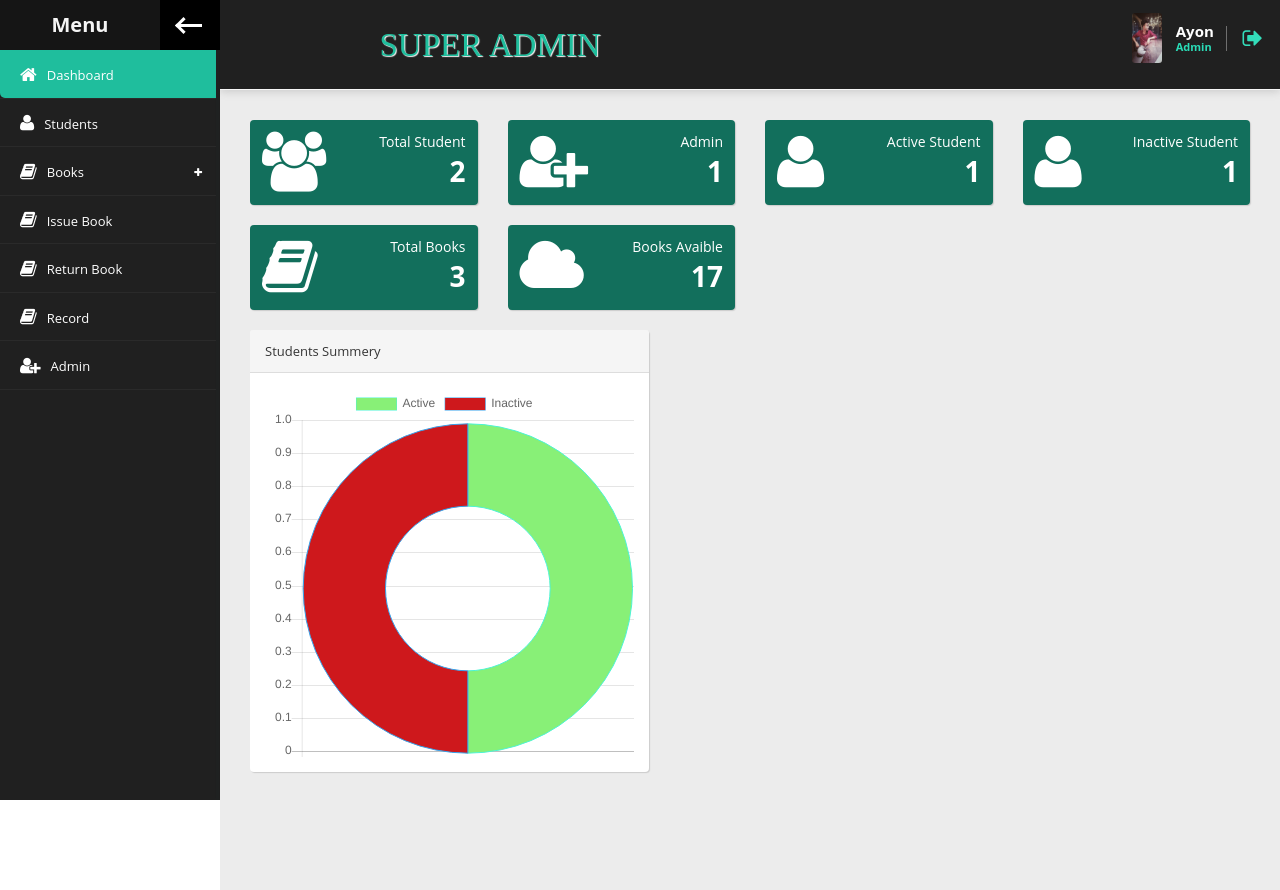
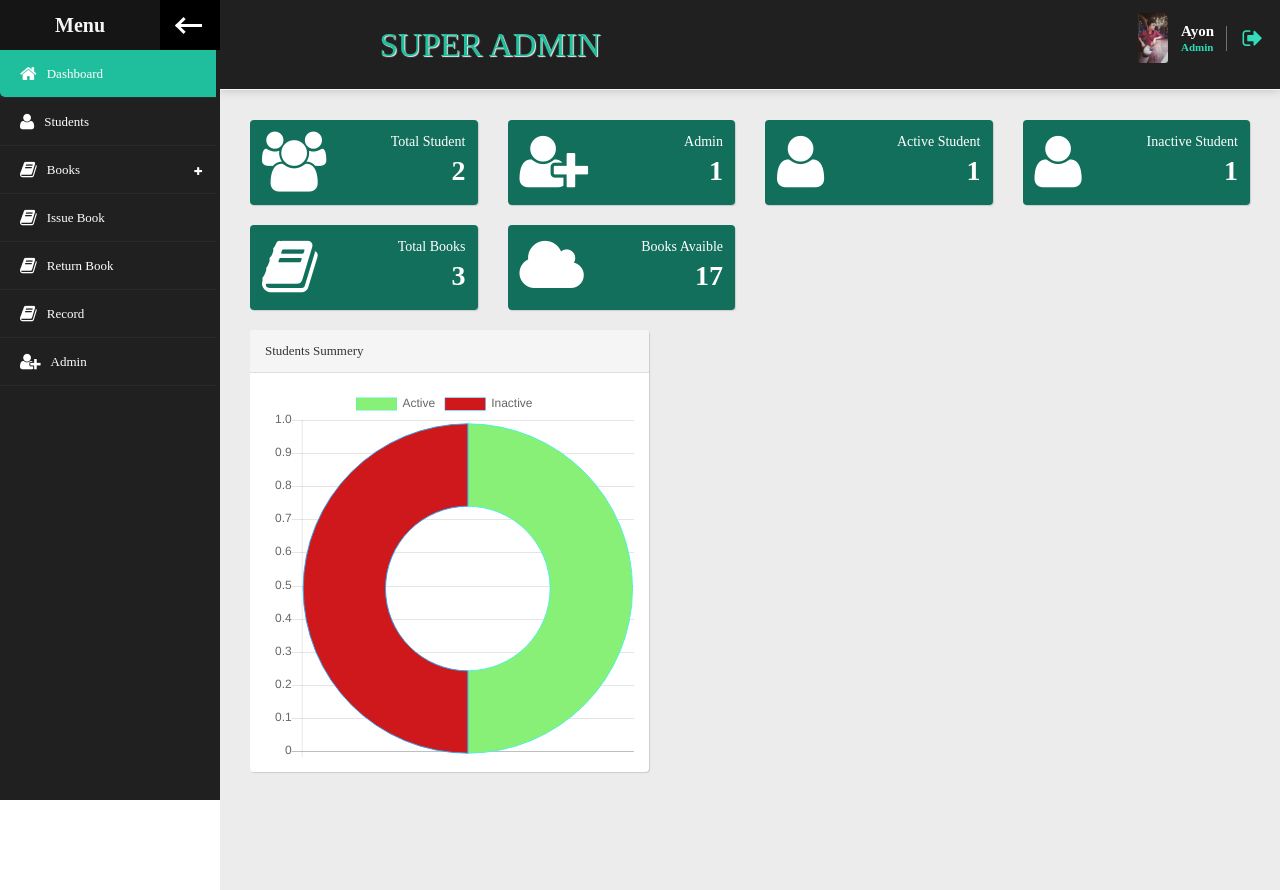
Before and after one commit to LimonCoder/Library-Management-System, a PHP site: page /liberian/index.php in a window 1280 px wide. Run offline with PHP 8.4, Linux system fonts and the light colour scheme; the visitor is signed in with stand-in values (Sample User, id 1); data comes from the database, SQL or seed files in the repository; some libraries are stand-ins or nearby versions.

Commit message:
little bit change

```diff
--- a/liberian/include/header.php
+++ b/liberian/include/header.php
@@ -103,7 +103,7 @@
 
 </head>
 
-<body>
+<body style="font-family: 'Times New Roman'">
 <div class="wrap">
     <!-- page HEADER -->
     <!-- ========================================================= -->
```
